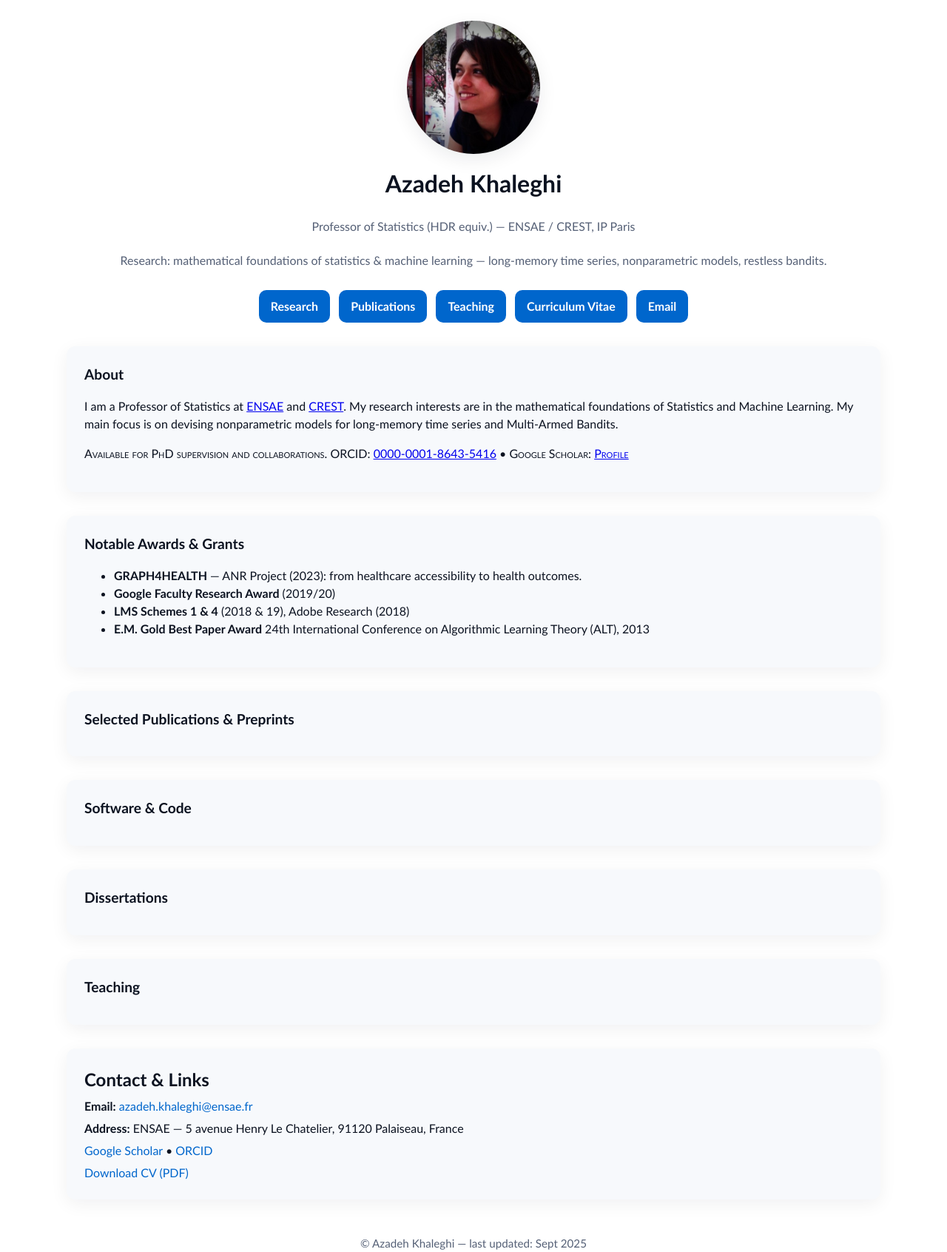
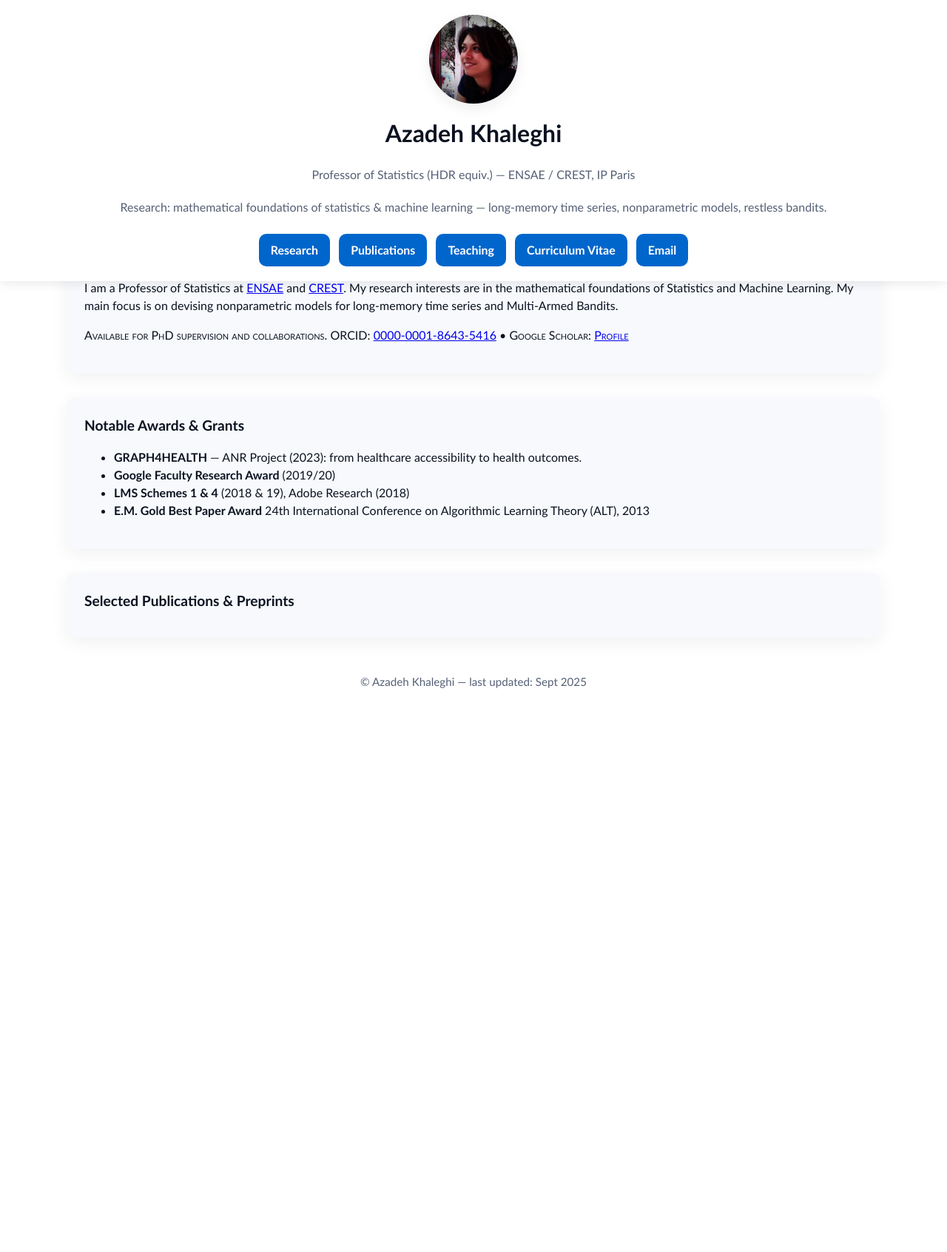
Before and after one commit to azalk/azalk.github.io, a plain HTML site: page index.html in a window 1280 px wide. Shown: the whole page at 74% size. After the commit the page ends 933 px from the top, so only its background shows below. Drawn offline with Linux system fonts and the light colour scheme.

Commit message:
Update index.html

```diff
--- a/index.html
+++ b/index.html
@@ -8,135 +8,73 @@
 
 <style>
 :root {
-      --bg: #ffffff;
-      --text: #0b1220;
-      --muted: #556076;
-      --accent: #0066cc;
-      --card: #f7f9fc;
-      --max-width: 1100px;
-      --radius: 12px;
-      --transition: 0.3s ease;
+  --bg:#ffffff; --text:#0b1220; --muted:#556076; --accent:#0066cc;
+  --card:#f7f9fc; --max-width:1100px; --radius:12px; --transition:0.3s ease;
 }
 
-    * { box-sizing: border-box; }
-    html { scroll-behavior: smooth; }
-    html, body { height: 100%; margin: 0; }
+*{box-sizing:border-box;}
+html{scroll-behavior:smooth;}
+html, body{height:100%; margin:0;}
 
-    body {
+body{
   font-family: optima, verdana, futura, "lucida sans", arial, geneva, helvetica, sans-serif;
-      background: var(--bg);
-      color: var(--text);
-      line-height: 1.5;
-      -webkit-font-smoothing: antialiased;
-      padding: 28px;
-      display: flex;
-      justify-content: center;
+  background:var(--bg); color:var(--text); line-height:1.5; -webkit-font-smoothing:antialiased;
+  padding:28px; display:flex; justify-content:center;
 }
 
-    h1,h2,h3,h4,h5,h6 {
-      font-family: optima, verdana, futura, "lucida sans", arial, geneva, helvetica, sans-serif;
-      margin: 0;
+h1,h2,h3,h4,h5,h6{font-family:optima, verdana, futura, "lucida sans", arial, geneva, helvetica, sans-serif; margin:0;}
+
+.container{width:100%; max-width:var(--max-width);}
+
+header{
+  position:fixed;
+  top:0; left:0; right:0;
+  background:var(--bg);
+  display:flex; flex-direction:column; align-items:center; gap:16px;
+  padding:20px 0;
+  box-shadow: 0 4px 12px rgba(10,20,40,0.08);
+  z-index:999;
 }
 
-    .container { width: 100%; max-width: var(--max-width); }
+header .photo{width:120px; height:120px; border-radius:50%; overflow:hidden; box-shadow:0 6px 18px rgba(10,20,40,0.08); transition:transform var(--transition);}
+header .photo:hover{transform:scale(1.03);}
+header .photo img{width:100%; height:100%; object-fit:cover; display:block;}
 
-    header {
-      display: flex;
-      flex-direction: column;
-      align-items: center;
-      gap: 16px;
+h1{font-size:2rem; text-align:center;}
+p.lead{margin:4px 0 0; color:var(--muted); text-align:center;}
+
+.meta{display:flex; gap:12px; flex-wrap:wrap; justify-content:center; margin-top:8px;}
+.btn{display:inline-block; padding:10px 16px; border-radius:10px; background:var(--accent); color:white; text-decoration:none; font-weight:600; transition:background var(--transition), transform var(--transition);}
+.btn:hover{background:#0052a3; transform:translateY(-2px);}
+
+main{display:grid; grid-template-columns:1fr; gap:32px; margin-top:280px;}
+
+.card{
+  background:var(--card); padding:24px; border-radius:var(--radius);
+  box-shadow:0 6px 24px rgba(12,20,40,0.06);
+  opacity:0; transform: translateY(20px);
+  transition: opacity 0.6s ease-out, transform 0.6s ease-out;
 }
 
-    .photo {
-      width: 180px;
-      height: 180px;
-      border-radius: 50%;
-      overflow: hidden;
-      box-shadow: 0 8px 24px rgba(10,20,40,0.08);
-      transition: transform var(--transition);
-    }
+.card.visible{opacity:1; transform: translateY(0);}
 
-    .photo:hover { transform: scale(1.03); }
-    .photo img { width: 100%; height: 100%; object-fit: cover; display: block; }
+.section-title{display:flex; justify-content:space-between; align-items:center; margin-bottom:12px;}
+.section-title h1,.section-title h2{font-size:1.2rem;}
 
-    h1 { font-size: 2rem; text-align: center; }
-    p.lead { margin: 6px 0 0; color: var(--muted); text-align: center; }
+.pub-list{list-style:none; padding:0; margin:12px 0 0;}
+.pub-list li{padding:10px 0; border-bottom:1px solid rgba(10,20,40,0.04);}
+.pub-meta{color:var(--muted); font-size:0.95rem;}
 
-    .meta {
-      display: flex;
-      gap: 12px;
-      flex-wrap: wrap;
-      justify-content: center;
-      margin-top: 12px;
-    }
+.contact{display:flex; flex-direction:column; gap:6px; align-items:flex-start;}
+.contact a{color:var(--accent); text-decoration:none;}
+.contact a:hover{text-decoration:underline;}
 
-    .btn {
-      display: inline-block;
-      padding: 10px 16px;
-      border-radius: 10px;
-      background: var(--accent);
-      color: white;
-      text-decoration: none;
-      font-weight: 600;
-      transition: background var(--transition), transform var(--transition);
-    }
+.small{font-variant:small-caps;}
+footer{margin-top:48px; color:var(--muted); font-size:0.95rem; text-align:center;}
 
-    .btn:hover {
-      background: #0052a3;
-      transform: translateY(-2px);
-    }
+a:focus{outline:3px solid rgba(0,102,204,0.18); outline-offset:3px;}
 
-    main {
-      display: grid;
-      grid-template-columns: 1fr;
-      gap: 32px;
-      margin-top: 32px;
-    }
-
-    .card {
-      background: var(--card);
-      padding: 24px;
-      border-radius: var(--radius);
-      box-shadow: 0 6px 24px rgba(12,20,40,0.06);
-      transition: transform var(--transition), box-shadow var(--transition);
-    }
-
-    .card:hover {
-      transform: translateY(-3px);
-      box-shadow: 0 12px 36px rgba(12,20,40,0.08);
-    }
-
-    .section-title { display: flex; justify-content: space-between; align-items: center; margin-bottom: 12px; }
-    .section-title h1, .section-title h2 { font-size: 1.2rem; }
-
-    .pub-list { list-style: none; padding: 0; margin: 12px 0 0; }
-    .pub-list li { padding: 10px 0; border-bottom: 1px solid rgba(10,20,40,0.04); }
-    .pub-meta { color: var(--muted); font-size: 0.95rem; }
-
-    .contact {
-      display: flex;
-      flex-direction: column;
-      gap: 6px;
-      align-items: flex-start;
-    }
-
-    .contact a { color: var(--accent); text-decoration: none; }
-    .contact a:hover { text-decoration: underline; }
-
-    .small { font-variant: small-caps; }
-    footer {
-      margin-top: 48px;
-      color: var(--muted);
-      font-size: 0.95rem;
-      text-align: center;
-    }
-
-    a:focus { outline: 3px solid rgba(0,102,204,0.18); outline-offset: 3px; }
-
-    @media print {
-      body { padding: 0 }
-      header .photo,img { display: none }
-    }
+@media print{body{padding:0} header .photo,img{display:none}}
 </style>
 </head>
 
@@ -184,35 +122,27 @@
       </ul>
     </section>
 
-      <section class="card">
-        <div class="section-title"><h1>Software & Code</h1></div>
-        <!-- SOFTWARE SECTION KEPT AS IS -->
-      </section>
-
-      <section class="card">
-        <div class="section-title"><h1>Dissertations</h1></div>
-        <!-- DISSERTATIONS KEPT AS IS -->
-      </section>
-
-      <section id="teaching" class="card">
-        <div class="section-title"><h1>Teaching</h1></div>
-        <!-- TEACHING KEPT AS IS -->
-      </section>
-
-      <section class="card contact">
-        <h2>Contact & Links</h2>
-        <div><strong>Email:</strong> <a href="mailto:azadeh.khaleghi@ensae.fr">azadeh.khaleghi@ensae.fr</a></div>
-        <div><strong>Address:</strong> ENSAE — 5 avenue Henry Le Chatelier, 91120 Palaiseau, France</div>
-        <div><a href="https://scholar.google.co.uk/citations?user=VnTMs_EAAAAJ&hl=en">Google Scholar</a> • <a href="https://orcid.org/0000-0001-8643-5416">ORCID</a></div>
-        <div><a href="CV.pdf" target="_blank">Download CV (PDF)</a></div>
-      </section>
-
+    <!-- Other sections (Software, Dissertations, Teaching, Contact) kept as is -->
   </main>
 
   <footer>
     &copy; Azadeh Khaleghi — last updated: Sept 2025
   </footer>
 </div>
+
+<script>
+// Fade-in on scroll
+const cards = document.querySelectorAll('.card');
+const observer = new IntersectionObserver(entries => {
+  entries.forEach(entry => {
+    if(entry.isIntersecting){
+      entry.target.classList.add('visible');
+    }
+  });
+}, { threshold: 0.1 });
+
+cards.forEach(card => observer.observe(card));
+</script>
 
 <!-- Statcounter code kept exactly as is -->
 <script type="text/javascript">
@@ -221,12 +151,6 @@
 var sc_security="0d3a0671";
 </script>
 <script type="text/javascript" src="https://www.statcounter.com/counter/counter.js" async></script>
-  <noscript>
-    <div class="statcounter">
-      <a title="Web Analytics Made Easy - Statcounter" href="https://statcounter.com/" target="_blank">
-        <img class="statcounter" src="https://c.statcounter.com/12787850/0/0d3a0671/1/" alt="Web Analytics Made Easy - Statcounter" referrerPolicy="no-referrer-when-downgrade">
-      </a>
-    </div>
-  </noscript>
+<noscript><div class="statcounter"><a title="Web Analytics Made Easy - Statcounter" href="https://statcounter.com/" target="_blank"><img class="statcounter" src="https://c.statcounter.com/12787850/0/0d3a0671/1/" alt="Web Analytics Made Easy - Statcounter" referrerPolicy="no-referrer-when-downgrade"></a></div></noscript>
 </body>
 </html>
```
Lines whose indentation alone changed are shown as unchanged.
